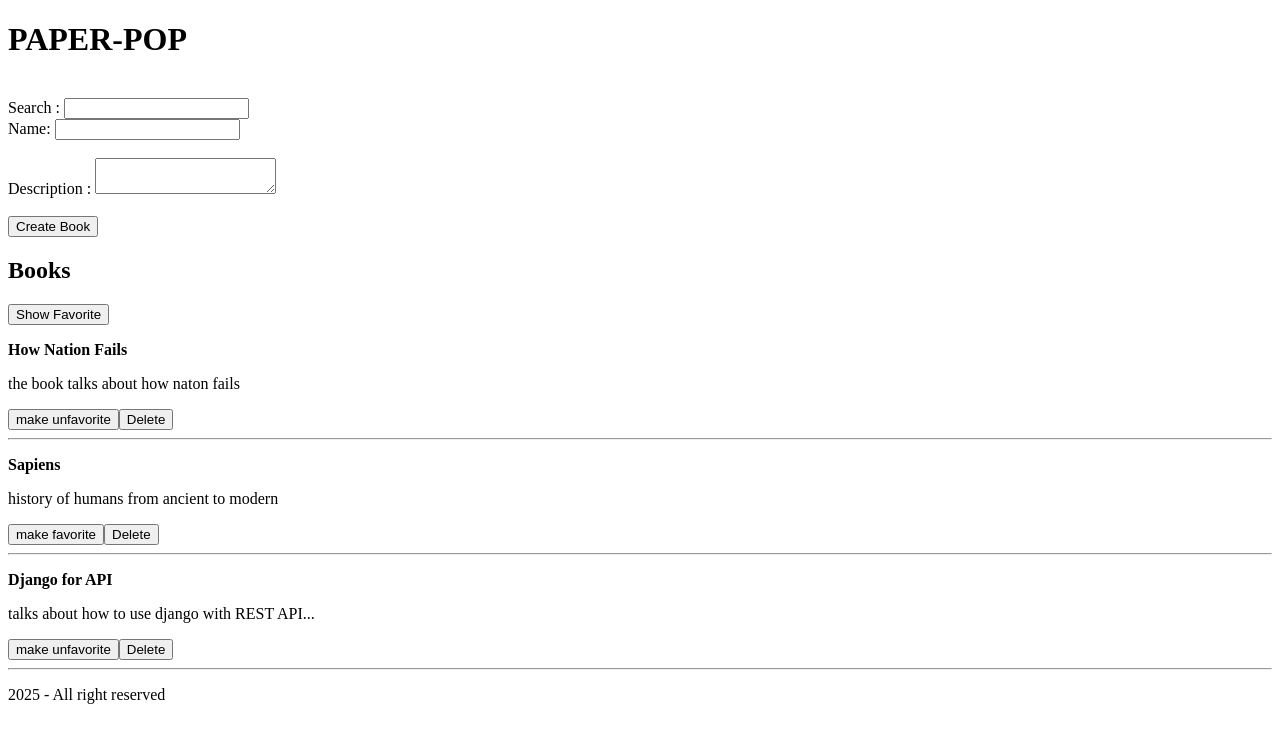
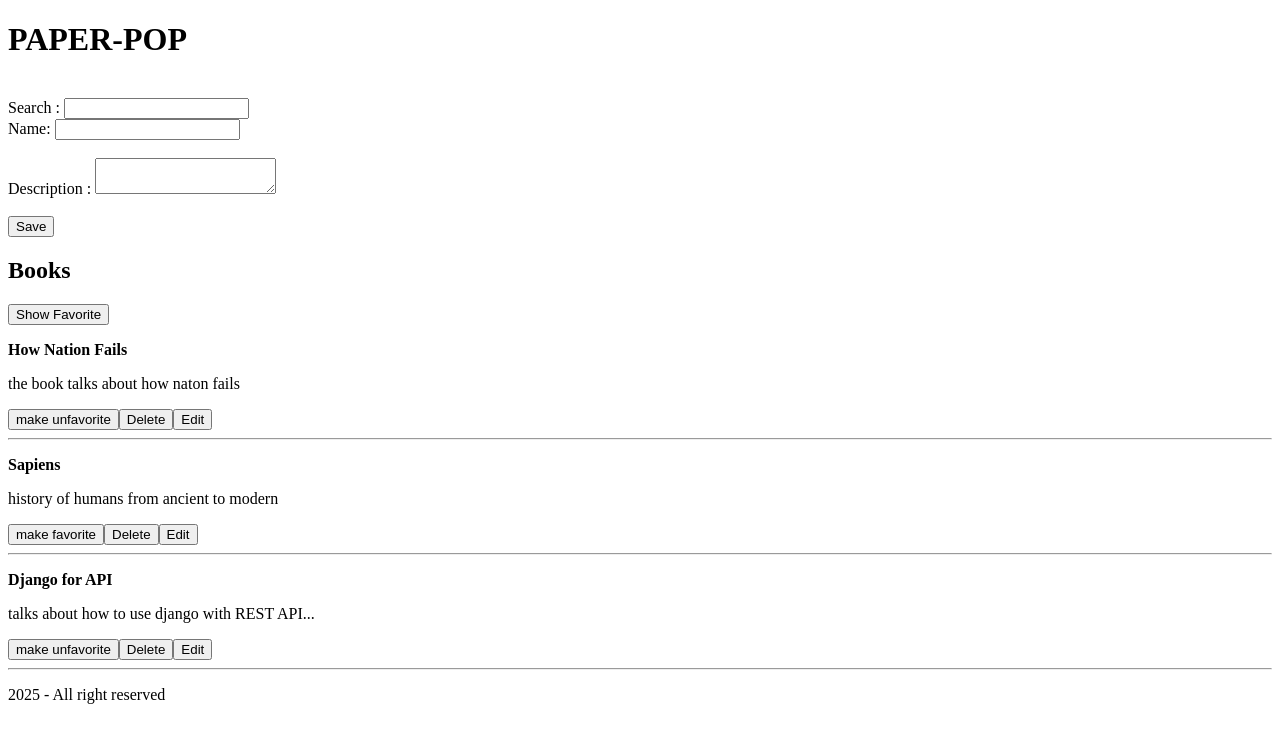
Before and after one commit to Ibnu-Afdel/pagepop-react, a React (Vite) app: page / in a window 1280 px wide. Shown: the top 742 px of the page. Built offline with nearby package versions, Linux system fonts and the light colour scheme.

Commit message:
edit functionality

```diff
--- a/src/App.jsx
+++ b/src/App.jsx
@@ -23,7 +23,7 @@ const BookForm = ({
         Description :{" "}
         <textarea value={descInput} onChange={handleDescInputChange} />
         <br /> <br />
-        <button>Create Book</button>
+        <button>Save</button>
       </form>
     </>
   );
@@ -54,6 +54,7 @@ const BookContent = ({
   description,
   toggleFavoriteOf,
   handelBookDelete,
+  handelBookEdit,
 }) => {
   const label = favorite ? "make unfavorite" : "make favorite";
   return (
@@ -65,6 +66,7 @@ const BookContent = ({
         <p>{description}</p>
         <button onClick={toggleFavoriteOf}>{label}</button>
         <button onClick={handelBookDelete}>Delete</button>
+        <button onClick={handelBookEdit}>Edit</button>
         <hr />
       </div>
     </>
@@ -105,6 +107,7 @@ function App() {
   const [descInput, setDescInput] = useState("");
   const [search, setSearch] = useState("");
   const [showAll, setShowAll] = useState(true);
+  const [editingId, setEditingId] = useState("");
 
   // a way to combine the below 2 constants
   // const filteredBook = books.filter((book) => {
@@ -147,20 +150,39 @@ function App() {
 
   const addBook = (event) => {
     event.preventDefault();
-    const book = {
-      id: String(books.length + 1),
-      name: nameInput,
-      description: descInput,
-      favorite: Math.random() < 0.5,
-    };
+    if (editingId !== "") {
+      setBooks(
+        books.map((book) =>
+          book.id === editingId
+            ? { ...book, name: nameInput, description: descInput }
+            : book
+        )
+      );
+      setEditingId("");
+    } else {
+      const newBook = {
+        id: String(books.length + 1),
+        name: nameInput,
+        description: descInput,
+        favorite: Math.random() < 0.5,
+      };
 
-    setBooks(books.concat(book));
+      setBooks(books.concat(newBook));
+    }
     setNameInput("");
     setDescInput("");
   };
 
   const handelBookDelete = (id) => {
     setBooks(books.filter((book) => book.id !== id));
+  };
+
+  const handelBookEdit = (id) => {
+    const book = books.find((book) => book.id === id);
+    if (!book) return;
+    setEditingId(id);
+    setNameInput(book.name);
+    setDescInput(book.description);
   };
 
   return (
@@ -184,6 +206,7 @@ function App() {
           favorite={book.favorite}
           toggleFavoriteOf={() => toggleFavoriteOf(book.id)}
           handelBookDelete={() => handelBookDelete(book.id)}
+          handelBookEdit={() => handelBookEdit(book.id)}
         />
       ))}
       <Footer footer="2025 - All right reserved" />
```
